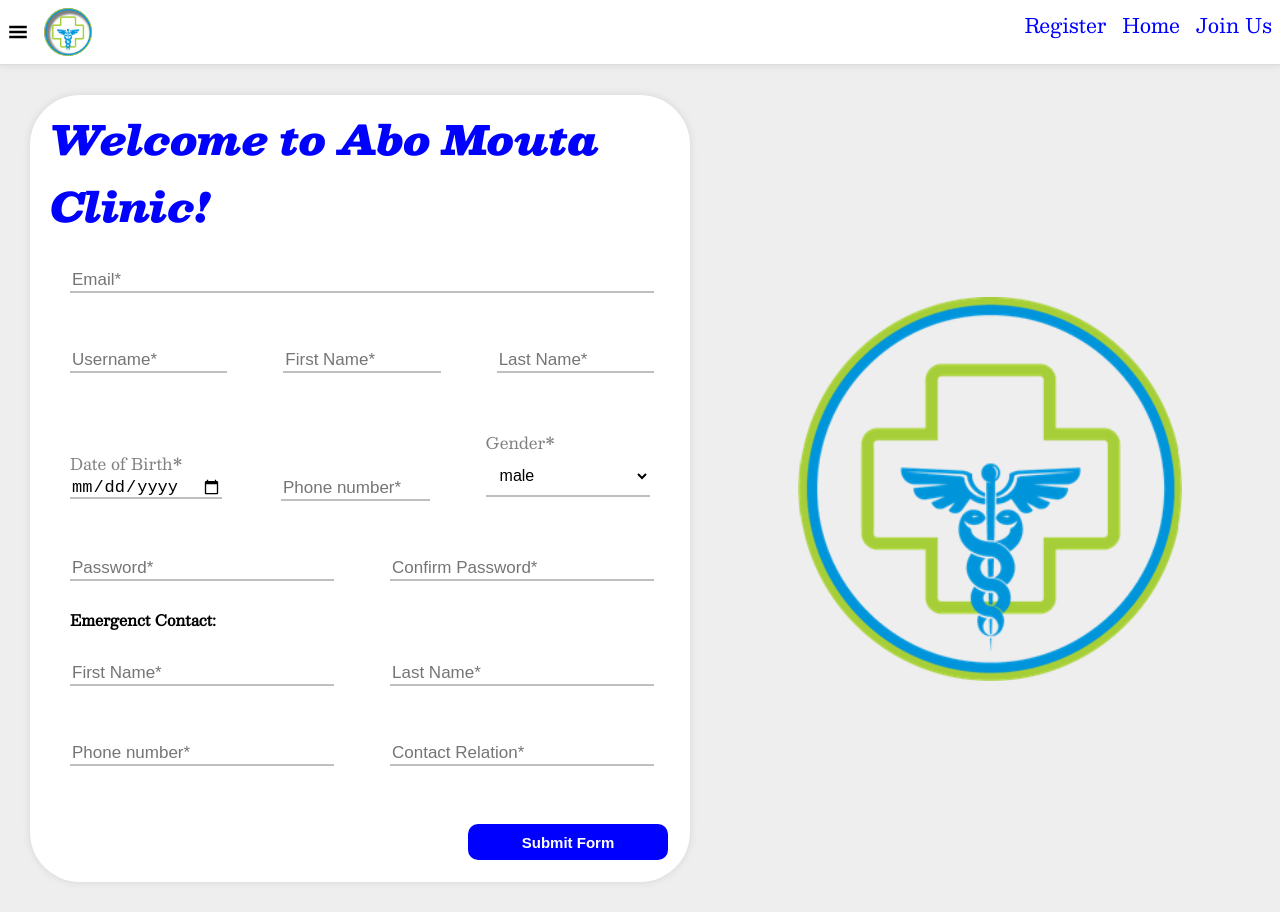
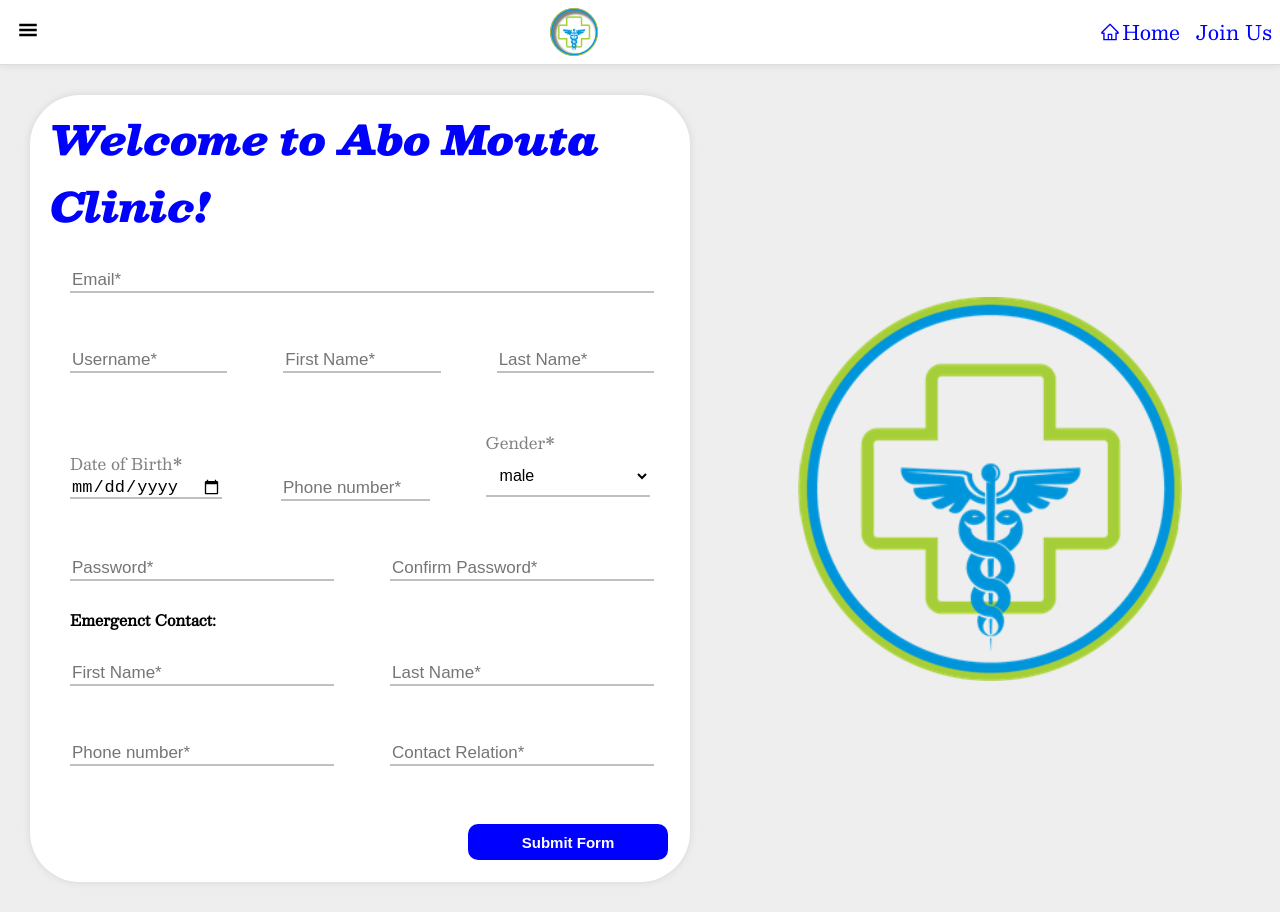
Before and after one commit to advanced-computer-lab-2023/Abo-Mota-Pharmacy, a React (Create React App) app in the folder client/: page / in a window 1280 px wide. Built offline with nearby package versions, Linux system fonts and the light colour scheme.

Commit message:
SideBar Implementation

```diff
--- a/client/src/App.js
+++ b/client/src/App.js
@@ -5,11 +5,27 @@ import AddMedicine from './pharmacist/scenes/AddMedicine';
 import RegisterForm from './pharmacist/scenes/RegisterForm';
 import LoadingIndicator from './shared/components/LoadingIndicator';
 import RegisterScreen from './client/scenes/RegisterScreen';
+import SideBar from './shared/components/SideBar';
 function App() {
+  const items = [
+    {
+      name: "Profile",
+      to: "profile"
+    },
+    {
+      name: "Patients",
+      to: "patients",
+    },
+    {
+      name: "Appointments",
+      to: "appointments",
+    },
+
+  ];
   return (
-    <div className="App">
-      <NavBar />
-      <RegisterScreen />
+    <div className="app">
+        <NavBar links={items} />
+        <RegisterScreen />
     </div>
   );
 }
--- a/client/src/shared/components/NavBar/index.jsx
+++ b/client/src/shared/components/NavBar/index.jsx
@@ -1,18 +1,28 @@
 import { Link } from 'react-router-dom';
 import './navbarstyless.css';
 import logo from '../../assets/logo.png';
-import {GiHamburgerMenu} from 'react-icons/gi';
+import {AiOutlineHome} from 'react-icons/ai';
+import SideBar from '../SideBar';
+import { useState } from 'react';
 
-const NavBar = () => {
+const NavBar = ({links}) => {
+  const [sideBarOpen, setSideBarOpen] = useState(false);
   return (
     <div className='navbar'>
       <div className='left'>
-        <GiHamburgerMenu size={20} className='hamburger'/>
-        <img src={logo} alt="logo" className='navbar-logo'/>
+        <SideBar open={sideBarOpen} setOpen={setSideBarOpen} links={links}/>
       </div>
+      <img src={logo} alt="logo" className='navbar-logo'/>
+
         <ul className='buttons'>
-          <li><Link to="/" className='navbar-link'>Register</Link></li>
-          <li><Link to="/home" className='navbar-link'>Home</Link></li>
+          <li>
+            <Link to="/home" className='navbar-link'>
+              <div className='navbar-home'>
+                <AiOutlineHome size={20}/>
+                Home
+              </div>
+            </Link>
+          </li>
           <li><Link to="/home" className='navbar-link'>Join Us</Link></li>
         </ul>
       {/* <div className='right'>
--- a/client/src/shared/components/NavBar/navbarstyless.css
+++ b/client/src/shared/components/NavBar/navbarstyless.css
@@ -4,11 +4,17 @@
   box-shadow: 0 0 8px rgba(0,0,0,.1);
   display: flex;
   justify-content: space-between;
+  align-items: center;
   padding: 8px;
   position: sticky;
   top: 0;
   z-index: 1000;
 }
+
+.navbar-home{
+  display: flex;
+  align-items: center;
+  gap: 2px;}
 
 .navbar-logo{
   box-shadow: inset 2px 2px 2px 4px rgba(0,0,0,.5);
--- /dev/null
+++ b/client/src/shared/components/SideBar/index.js
@@ -0,0 +1,29 @@
+import './styles.css';
+import { GiHamburgerMenu } from 'react-icons/gi';
+import {AiOutlineClose} from 'react-icons/ai';
+import { Link } from 'react-router-dom';
+const SideBar = ({open, setOpen, links=[]}) => {
+
+  const mappedSideBarLinks = links.map((link, index) => {
+    return(
+      <div className='sidebar-link-container'>
+        <Link className='sidebar-link' key={index} to={link.to}>{link.name}</Link>
+      </div>
+      );
+  });
+  return <div className="sidebar-container">
+    <div className='sidebar-button' onClick={() => setOpen(!open)}>
+      <GiHamburgerMenu size={20} />
+    </div>
+    {open && (
+        <div className="sidebar">
+          <div className='sidebar-close-button' onClick={() => setOpen(!open)}>
+            <AiOutlineClose size={20} />
+          </div>
+          {mappedSideBarLinks}
+        </div>
+      )}
+  </div>;
+};
+
+export default SideBar;
--- /dev/null
+++ b/client/src/shared/components/SideBar/styles.css
@@ -0,0 +1,40 @@
+.sidebar-container{
+  padding: 10px;
+  display: flex;
+  flex-direction: column;
+  align-items: flex-start;
+}
+
+.sidebar{
+  position: fixed;
+  top: 0;
+  left: 0;
+  width: 250px;
+  height: 100%;
+  background-color: #eee;
+  color: var(--main-color);
+  padding: 20px;
+  box-shadow: -2px 0px 5px rgba(0,0,0,0.5);
+  z-index: 1001;
+  display: flex;
+  flex-direction: column;
+}
+
+.sidebar-button{
+  cursor: pointer;
+}
+
+.sidebar-close-button{
+  align-self: flex-end;
+  cursor: pointer;
+}
+
+.sidebar-link-container{
+  align-self: center;
+}
+
+.sidebar-link{
+  text-decoration: none;
+  font-size: 1.7rem;
+  color: var(--main-color);
+}
```
